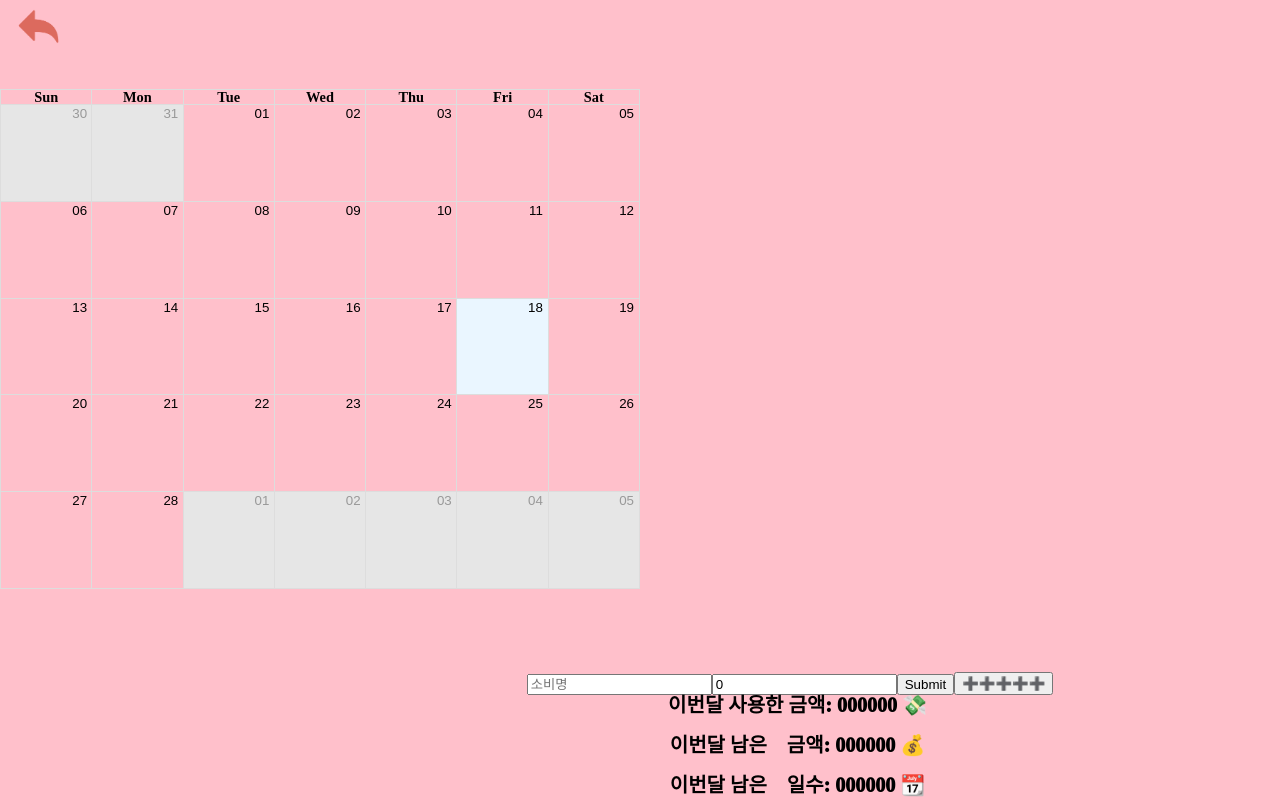
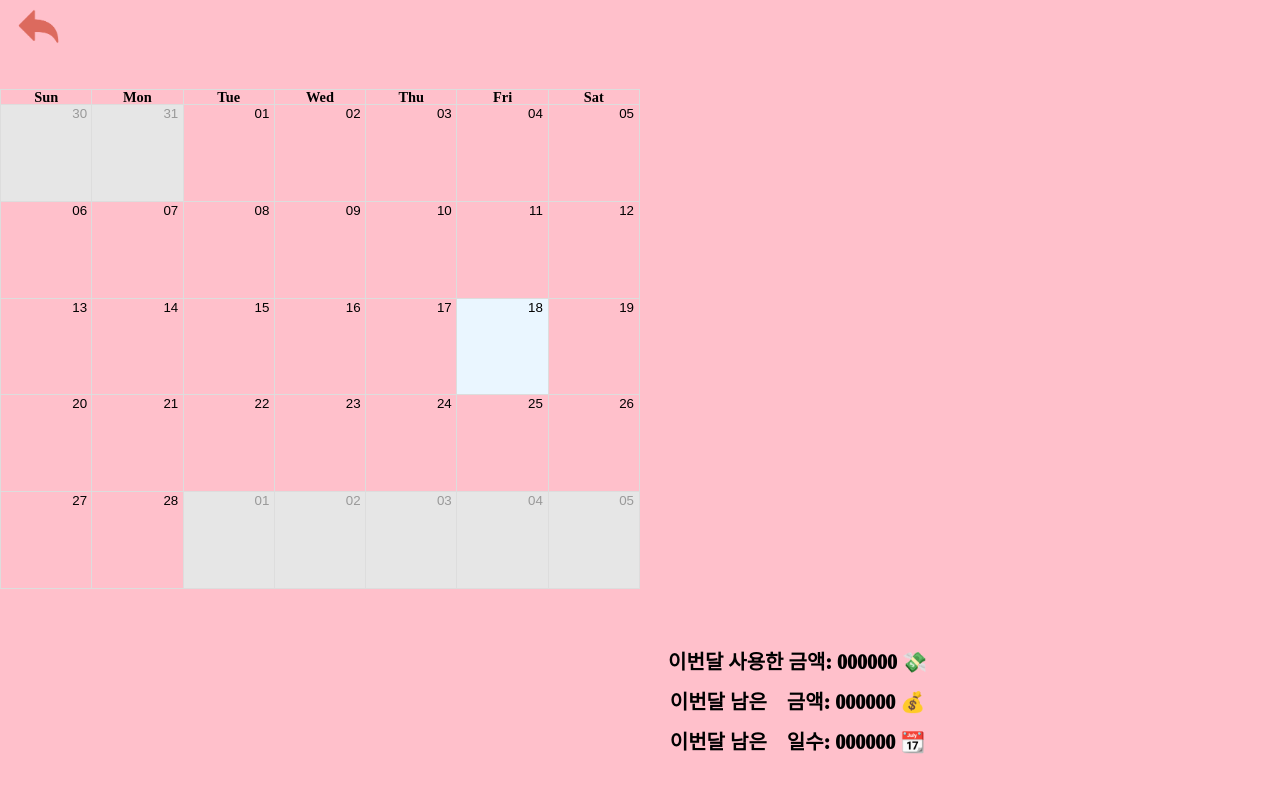
Before and after one commit to chopinballadeno4/for_mg, a React (Create React App) app: page /1/Stock in a window 1280 px wide. Built offline with nearby package versions, Linux system fonts and the light colour scheme; no server answers.

Commit message:
split consume component in stock Route

```diff
--- a/src/css/stockcss.css
+++ b/src/css/stockcss.css
@@ -55,7 +55,7 @@
   display: flex;
   flex-direction: column;
   align-items: center;
-  margin-top: 50px;
+  margin-top: 30px;
   margin-left: 300px;
   font-size: 20px;
   font-weight: 1000;
--- a/src/routes/stock.js
+++ b/src/routes/stock.js
@@ -13,11 +13,14 @@ function Stock() {
     const navigate = useNavigate();
     moment.locale('ko');
     const localizer = momentLocalizer(moment);
-    //const [ user, setUser ] = useRecoilState(username);
+    const user = useRecoilValue(username);
 
     const onClick = () => {
         navigate(-1);
     }
+
+    // useEffect( () => {
+    // },[]);
 
     return(
         <div className="stock">
@@ -45,7 +48,7 @@ function Stock() {
                 </div>
             </div>
             <div className="stock-bottom">
-                <Consume />
+                { user==="ming" ? <Consume /> : null}
                 <span>&nbsp;&nbsp;&nbsp;이번달 사용한 금액: 000000 💸</span>
                 <br/>
                 <span>&nbsp;&nbsp;&nbsp;이번달 남은&nbsp;&nbsp;&nbsp; 금액: 000000 💰</span>
```
